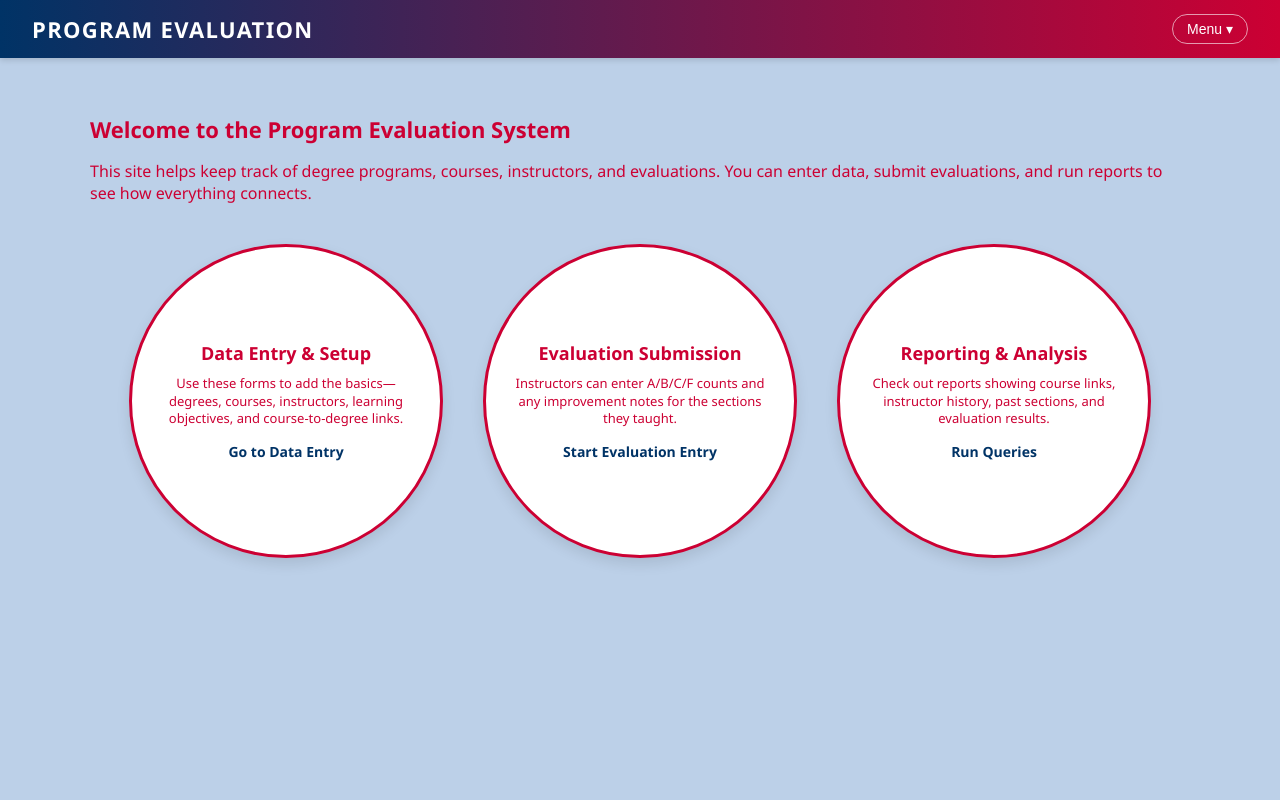
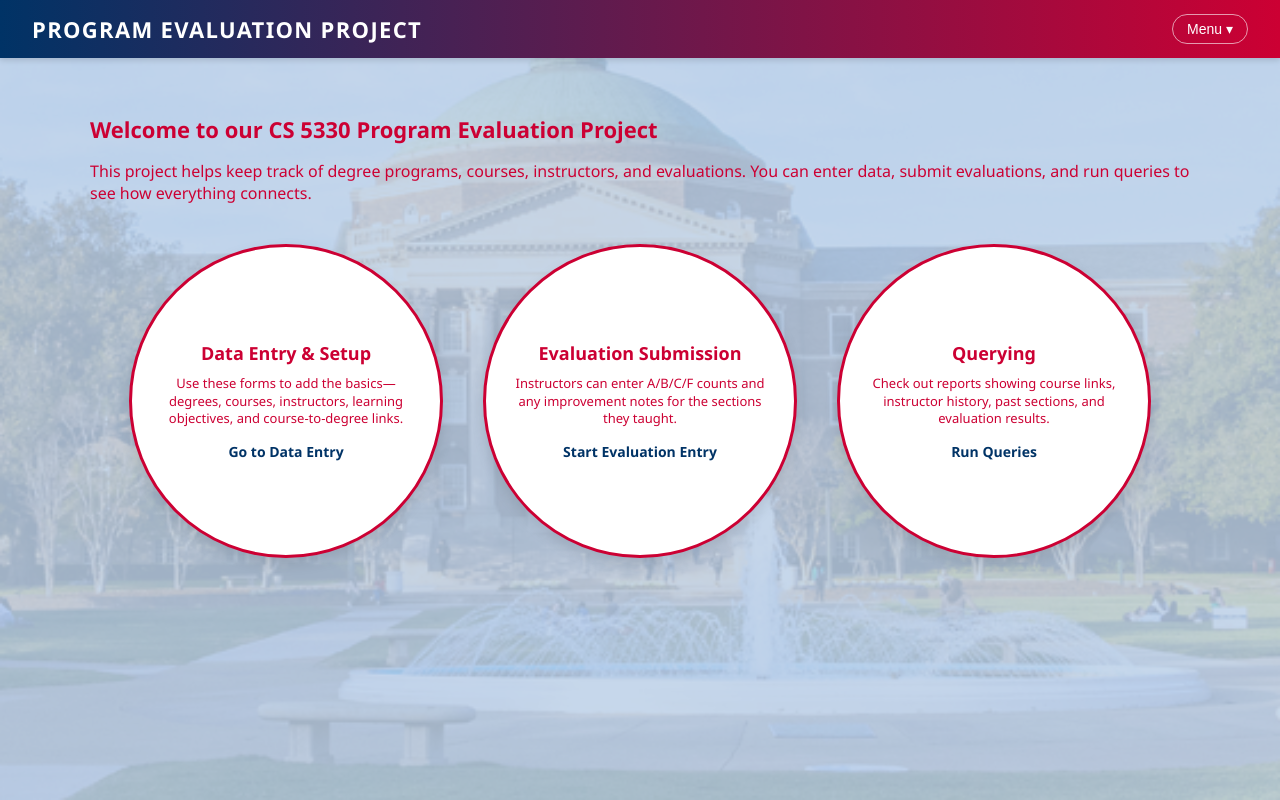
Before and after one commit to EmmanuelG4/Databases-Group-Project, a Flask app: page / in a window 1280 px wide. Run offline with Flask 3, Linux system fonts and the light colour scheme.

Commit message:
Improved UI Design

```diff
--- a/static/css/style.css
+++ b/static/css/style.css
@@ -2,8 +2,28 @@ body {
     margin: 0;
     padding: 0;
     font-family: "Segoe UI", system-ui, -apple-system, BlinkMacSystemFont, "Helvetica Neue", Arial, sans-serif;
-    background: #bcd0e8;   /* blue background */
     color: #cc0033; /* ALL TEXT RED */
+    position: relative;
+
+    /* Background image */
+    background-image: url('/static/images/campus-beauty.jpg');
+    background-size: cover;
+    background-position: center;
+    background-repeat: no-repeat;
+    background-attachment: fixed;
+}
+
+/* Semi-transparent overlay */
+body::before {
+    content: '';
+    position: fixed;
+    top: 0;
+    left: 0;
+    width: 100%;
+    height: 100%;
+    background-color: rgba(188, 208, 232, 0.85); /* Blue with 85% opacity */
+    z-index: -1;
+    pointer-events: none; /* Allows clicking through the overlay */
 }
 
 main {
--- a/templates/index.html
+++ b/templates/index.html
@@ -4,11 +4,11 @@
 
 {% block content %}
 <div class="container">
-    <h2>Welcome to the Program Evaluation System</h2>
+    <h2>Welcome to our CS 5330 Program Evaluation Project</h2>
 
     <p>
-        This site helps keep track of degree programs, courses, instructors, and evaluations.
-        You can enter data, submit evaluations, and run reports to see how everything connects.
+        This project helps keep track of degree programs, courses, instructors, and evaluations.
+        You can enter data, submit evaluations, and run queries to see how everything connects.
     </p>
 
     <div class="circle-menu">
@@ -35,7 +35,7 @@
         </section>
 
         <section class="circle-card">
-            <h3>Reporting & Analysis</h3>
+            <h3>Querying</h3>
             <p>
                 Check out reports showing course links, instructor history, past sections, and evaluation results.
             </p>
--- a/templates/layout.html
+++ b/templates/layout.html
@@ -9,7 +9,7 @@
 <body>
     <header>
         <nav class="navbar">
-            <a href="{{ url_for('index') }}" class="logo">Program Evaluation</a>
+            <a href="{{ url_for('index') }}" class="logo">Program Evaluation Project</a>
 
             <div class="nav-links dropdown">
                 <button class="dropdown-toggle" type="button">
@@ -18,7 +18,7 @@
                 <div class="dropdown-menu">
                     <a href="{{ url_for('data_entry.entry_menu') }}">Data Entry</a>
                     <a href="{{ url_for('evaluation.select_evaluation') }}">Evaluation</a>
-                    <a href="{{ url_for('querying.query_menu') }}">Reports</a>
+                    <a href="{{ url_for('querying.query_menu') }}">Queries</a>
                 </div>
             </div>
         </nav>
```
Also changed, not shown: static/images/campus-beauty.jpg (added).
